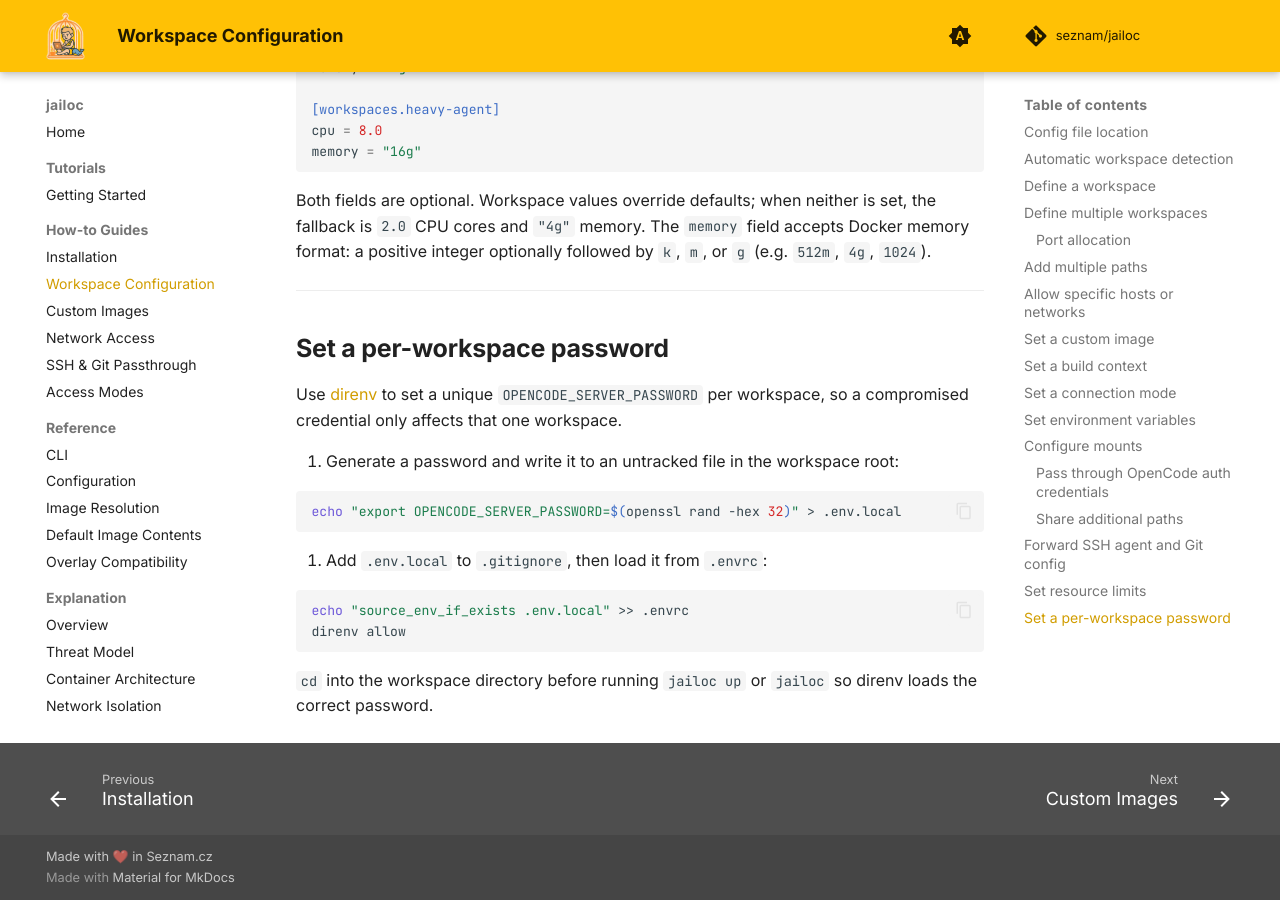
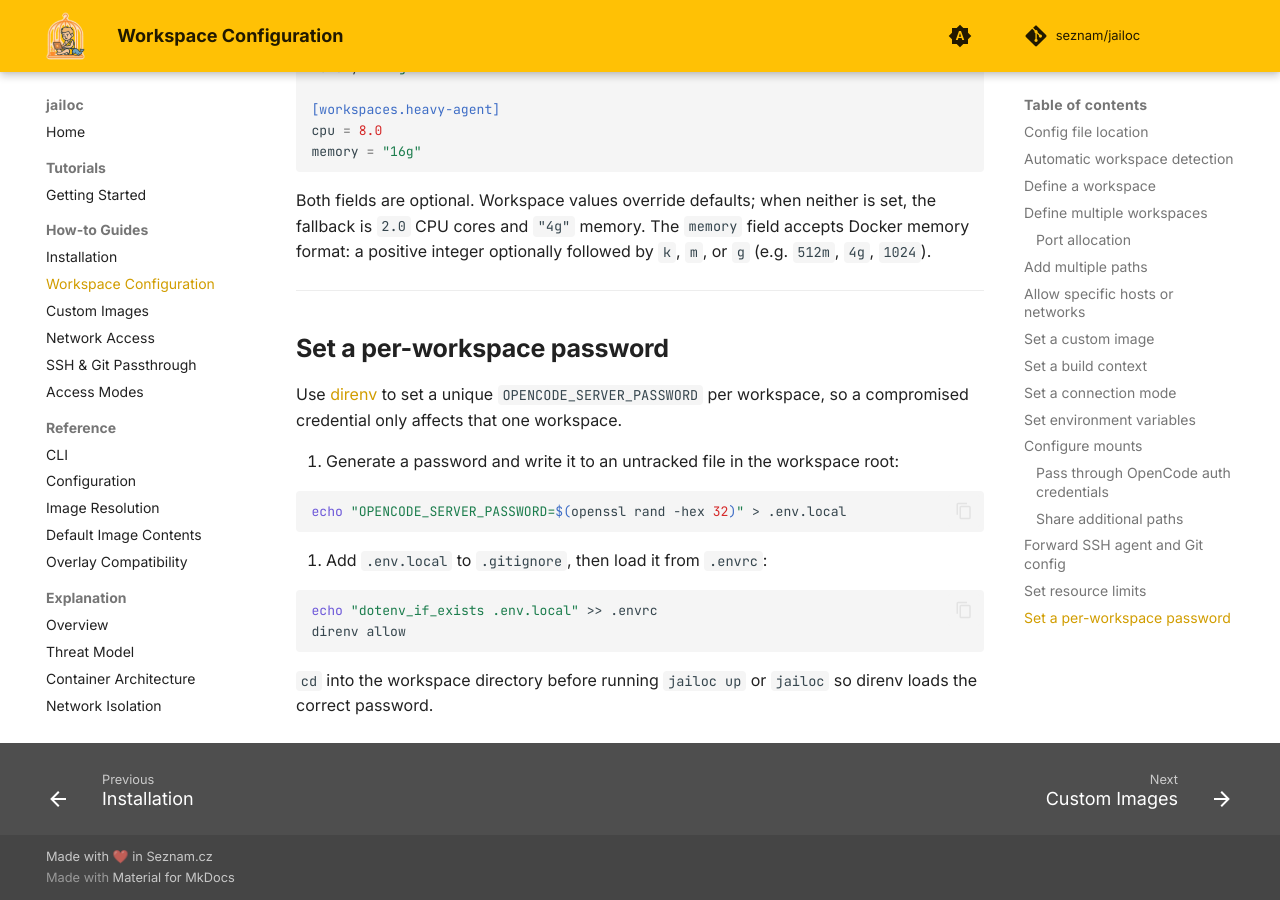
Before and after one commit to speedo17/jailoc, an MkDocs documentation site: the page built from docs/how-to/workspace-configuration.md, in a window 1280 px wide and 900 px high, scrolled down 6691 px. Built offline with MkDocs 1.6.1 and Material for MkDocs 9.7.7, drawn with Linux system fonts in a browser that asks for light colours; comment, search, counter and statistics services are not loaded.

Commit message:
fix(docs): use dotenv_if_exists for per-workspace password

````diff
--- a/docs/how-to/workspace-configuration.md
+++ b/docs/how-to/workspace-configuration.md
@@ -295,13 +295,13 @@ Use [direnv](https://direnv.net/) to set a unique `OPENCODE_SERVER_PASSWORD` per
 1. Generate a password and write it to an untracked file in the workspace root:
 
    ```bash
-   echo "export OPENCODE_SERVER_PASSWORD=$(openssl rand -hex 32)" > .env.local
+   echo "OPENCODE_SERVER_PASSWORD=$(openssl rand -hex 32)" > .env.local
    ```
 
 2. Add `.env.local` to `.gitignore`, then load it from `.envrc`:
 
    ```bash
-   echo "source_env_if_exists .env.local" >> .envrc
+   echo "dotenv_if_exists .env.local" >> .envrc
    direnv allow
    ```
 
````
